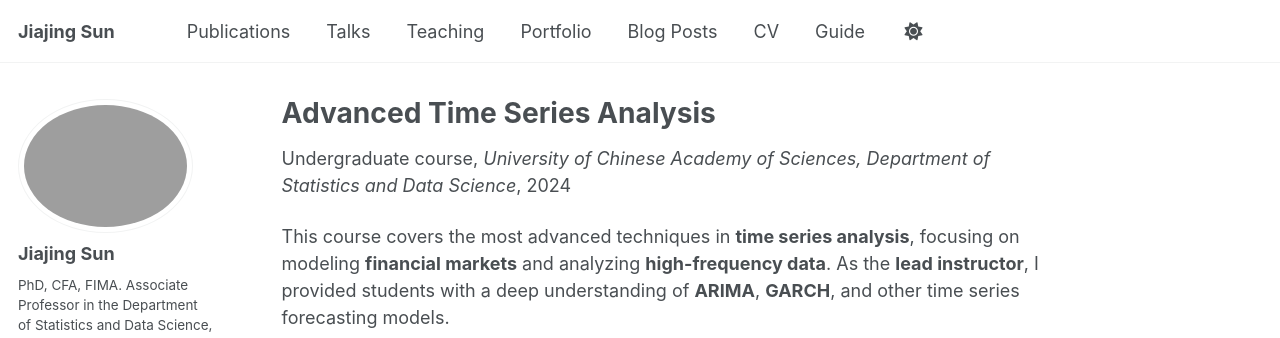
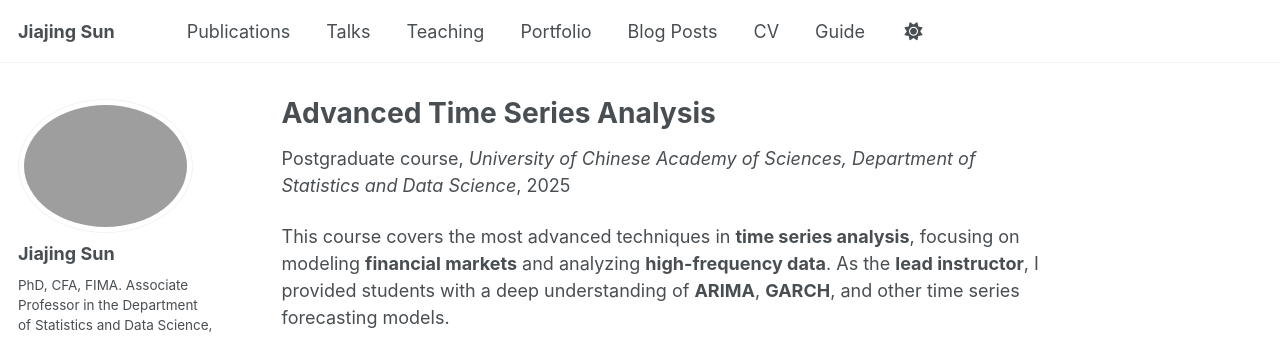
Before and after one commit to Jiajing-Sun/jiajing-sun.github.io, a Jekyll site: the page built from _teaching/2025-spring-advanced-time-series-analysis.md, in a window 1280 px wide. Shown: the top 338 px of the page. Built offline with Jekyll 4.4.1, drawn with Linux system fonts in a browser that asks for light colours; some web fonts are replaced; a script bundle is joined from its source files by our own code; library files that are not in the unit come from our copies.

Commit message:
Update 2025-spring-advanced-time-series-analysis.md

```diff
--- a/_teaching/2025-spring-advanced-time-series-analysis.md
+++ b/_teaching/2025-spring-advanced-time-series-analysis.md
@@ -1,10 +1,10 @@
 ---
 title: "Advanced Time Series Analysis"
 collection: teaching
-type: "Undergraduate course"
+type: "Postgraduate course"
 permalink: /teaching/2024-spring-advanced-time-series-analysis
 venue: "University of Chinese Academy of Sciences, Department of Statistics and Data Science"
-date: 2024-03-01
+date: 2025-03-01
 location: "Beijing, China"
 ---
 
```
